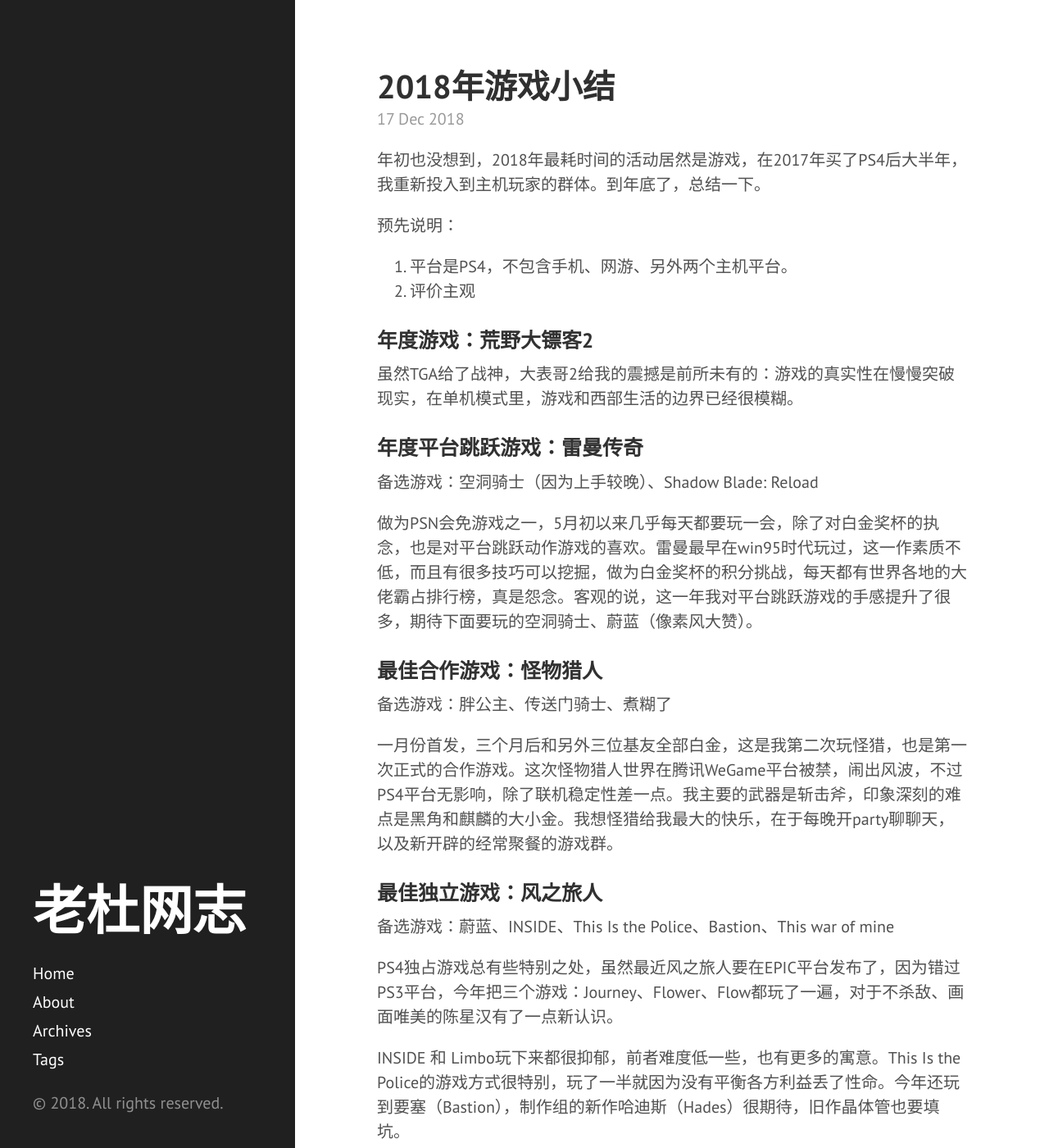
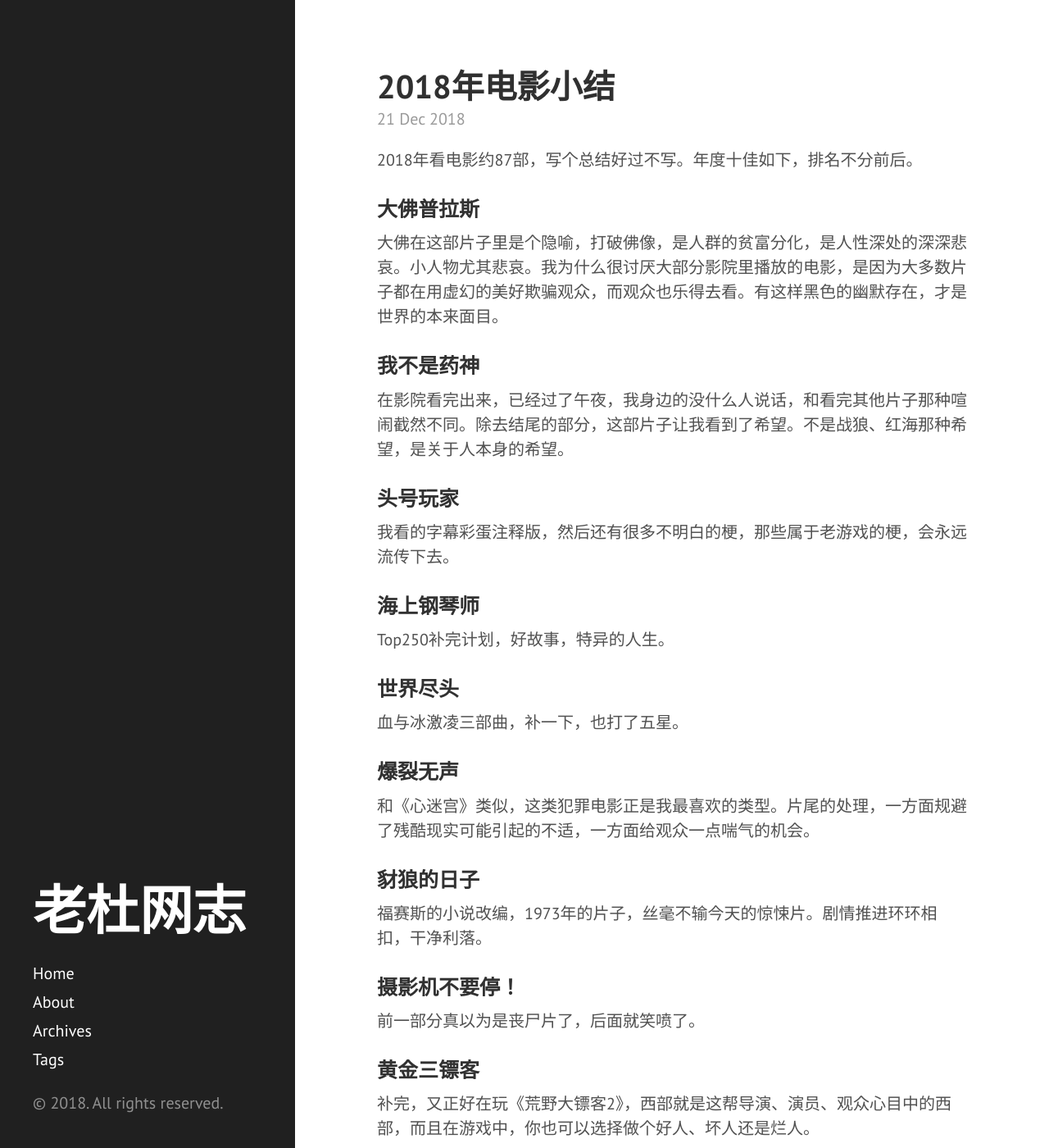
Before and after one commit to metaldudu/metaldudu.github.io, a Jekyll site: the page built from index.html, in a window 1280 px wide and 1400 px high. Shown: the whole window at 82% size. Built offline with Jekyll 4.4.1, drawn with Linux system fonts in a browser that asks for light colours; the list of posts is cut into pages by our own code; some of the changed text lies outside the part shown.

Commit message:
“update”

```diff
--- /dev/null
+++ b/_posts/2018-12-21-2018-movie-reviews.md
@@ -0,0 +1,48 @@
+---
+layout: post
+title: "2018年电影小结"
+category: log
+tags: []
+---
+
+2018年看电影约87部，写个总结好过不写。年度十佳如下，排名不分前后。
+
+### 大佛普拉斯
+
+大佛在这部片子里是个隐喻，打破佛像，是人群的贫富分化，是人性深处的深深悲哀。小人物尤其悲哀。我为什么很讨厌大部分影院里播放的电影，是因为大多数片子都在用虚幻的美好欺骗观众，而观众也乐得去看。有这样黑色的幽默存在，才是世界的本来面目。
+
+### 我不是药神
+
+在影院看完出来，已经过了午夜，我身边的没什么人说话，和看完其他片子那种喧闹截然不同。除去结尾的部分，这部片子让我看到了希望。不是战狼、红海那种希望，是关于人本身的希望。
+
+### 头号玩家
+
+我看的字幕彩蛋注释版，然后还有很多不明白的梗，那些属于老游戏的梗，会永远流传下去。
+
+### 海上钢琴师
+
+Top250补完计划，好故事，特异的人生。
+
+### 世界尽头
+
+血与冰激凌三部曲，补一下，也打了五星。
+
+### 爆裂无声
+
+和《心迷宫》类似，这类犯罪电影正是我最喜欢的类型。片尾的处理，一方面规避了残酷现实可能引起的不适，一方面给观众一点喘气的机会。
+
+### 豺狼的日子
+
+福赛斯的小说改编，1973年的片子，丝毫不输今天的惊悚片。剧情推进环环相扣，干净利落。
+
+### 摄影机不要停！
+
+前一部分真以为是丧尸片了，后面就笑喷了。
+
+### 黄金三镖客
+
+补完，又正好在玩《荒野大镖客2》，西部就是这帮导演、演员、观众心目中的西部，而且在游戏中，你也可以选择做个好人、坏人还是烂人。
+
+### 追随
+
+诺兰的作品，叙事结构。
```
Also changed, not shown: _posts/2018-12-17-2018-game-reviews.md (+1 -1 lines).
